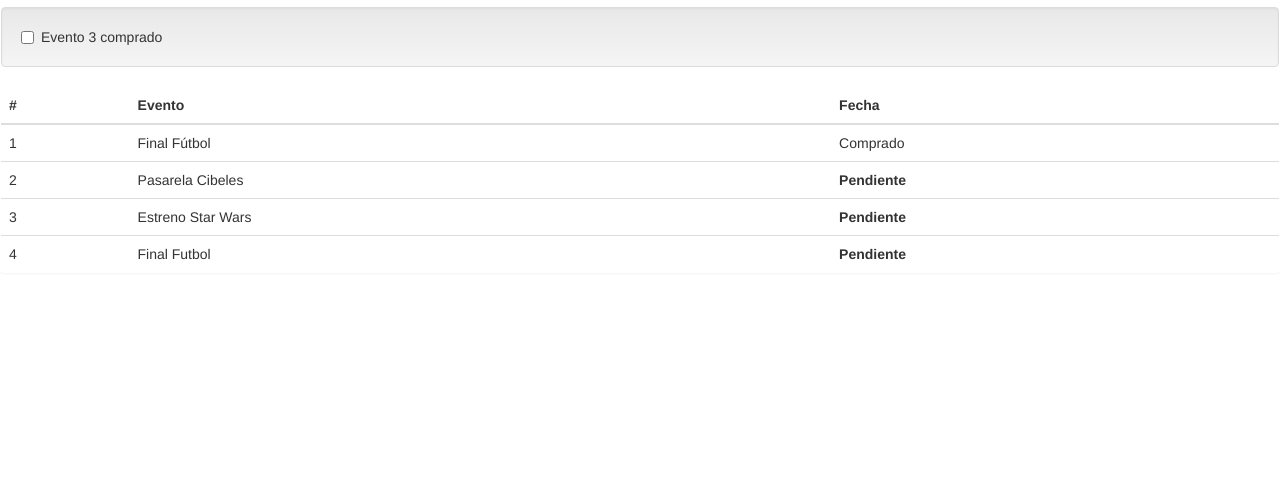
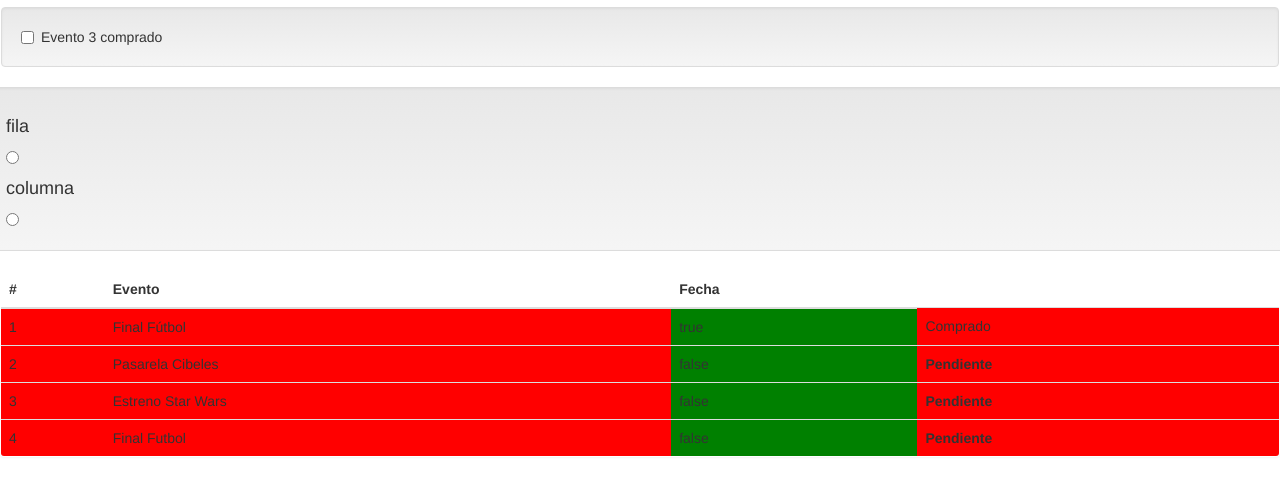
Before and after one commit to TubalLara/angular_js_sample, a plain HTML site: page index.html in a window 1280 px wide. Shown: the part 71-566 px from the top of the page. Drawn offline with nearby package versions, Linux system fonts and the light colour scheme.

Commit message:
adding clasess with angular

```diff
--- a/index.html
+++ b/index.html
@@ -21,6 +21,12 @@
                 Evento 3 comprado
             </label>
         </div>
+        <div class="row well">
+            <div class="col xs-6" ng-repeat="(key, value) in settings">
+                <h4>{{key}}</h4>
+                <div><input type="radio" ng-model="settings[key]" value="boton"/>{{boton}}</div>
+            </div>
+        </div>
         <table class="table">
             <thead>
                 <tr>
@@ -30,9 +36,10 @@
                 </tr>
             </thead>
             <tbody>
-                <tr ng-repeat="item in datos">
+                <tr ng-repeat="item in datos" ng-class="settings.fila">
                     <td>{{$index + 1}}</td>
                     <td>{{item.evento}}</td>
+                    <td ng-style="{'background-color': settings.columna}">{{item.comprado}}</td>
                     <td>
                     <span ng-hide="item.comprado">Pendiente</span>
                     <span ng-show="item.comprado">Comprado</span>
@@ -57,7 +64,7 @@
                      { evento: "Final Futbol", comprado: false }
                  ];
 
-                 $scope.botones = ["Red", "Green", "Blue"];
+                $scope.botones = ["Red", "Green", "Blue"];
 
                 $scope.settings = {
                     fila: "Red",
```
